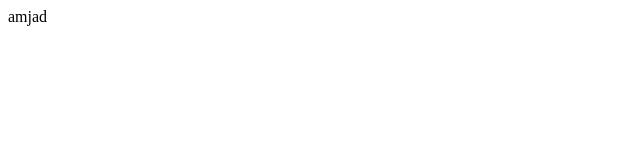
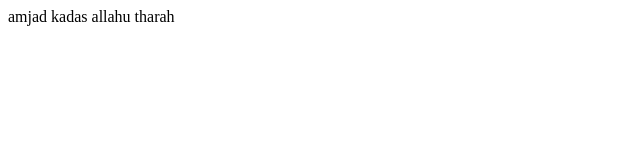
Before and after one commit to kutayba007/habib, a plain HTML site: page index.html in a window 1280 px wide. Shown: the whole page, without its empty margins (0-640 px from the left). Drawn offline with Linux system fonts and the light colour scheme.

Commit message:
Update index.html

```diff
--- a/index.html
+++ b/index.html
@@ -1,5 +1,5 @@
 <html>
 <head>
-amjad
+amjad kadas allahu tharah
 </head>
 </html>
```
